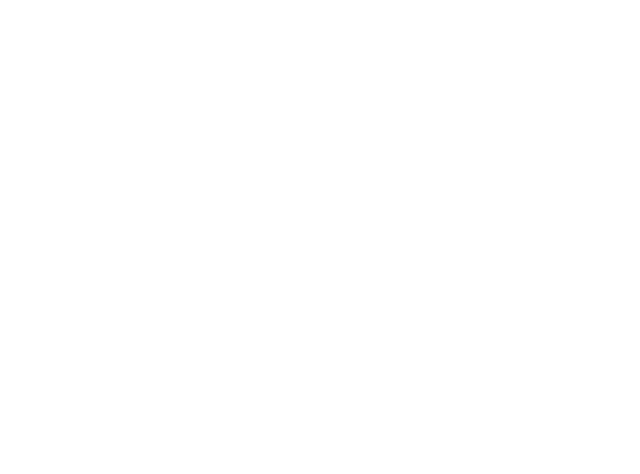
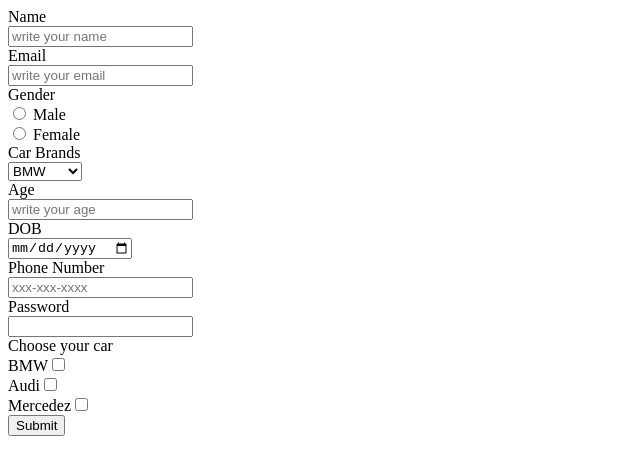
Before and after one commit to acciojob/signup-form-car-ahmadkafil70, a website: page main.html in a window 1280 px wide. Shown: the whole page, without its empty margins (0-640 px from the left). Drawn offline with Linux system fonts and the light colour scheme.

Commit message:
created a submission

```diff
--- a/main.html
+++ b/main.html
@@ -8,6 +8,58 @@
 
 <body>
 	<!-- the entire body must be written by student -->
+	<form method="post" action="file.js" name="form" id="form">
+<div>
+	<label for="name">Name</label><br>
+	<input type="text" name="name" id="name" placeholder="write your name" required>
+</div>
+<div>
+	<label for="email">Email<label><br>
+		<input type="email" name="email" id="email" placeholder="write your email" required>
+	</div>
+<div>
+	<label for="gender">Gender</label><br>
+	<input type="radio" value="male" name="gender"> Male <br>
+	<input type="radio" value="Female" name="gender"> Female
+</div>
+<div>
+	<label for="items">Car Brands</label><br>
+	<select name="topics" name="items" id="items" placeholder="Please choose an option" required >
+		<option value="BMW">BMW</option>
+		<option value="Audi">Audi</option>
+		<option value="Mercedez">Mercede</option>
+	</select>
+</div>
+<div>
+	<label for="age">Age<label><br>
+		<input type="number" name="age" id="age" placeholder="write your age" required>
+</div>
+		<div>
+			<lable for="dob">DOB</lable><br>
+			<input type="date" name="dob" id="dob" required>
+		</div>
+		<div>
+			<label for="PhoneNo">Phone Number</label><br>
+			<input type="tel" name="PhoneNo" id="PhoneNo" placeholder="xxx-xxx-xxxx" >
+		</div>
+		<div>
+			<label for="password">Password<label><br>
+				<input type="password" name="password" id="password" required>
+		</div>
+				<div>
+					<label for="cars">Choose your car </label><br>
+					BMW<input type="checkbox" name="cars" id="cars" value="BMW"><br>
+					Audi<input type="checkbox" name="cars" id="cars" value="Audi"><br>
+					Mercedez<input type="checkbox" name="cars" id="cars" value="Mersedez"><br>
+				</div>
+				<div>
+					<button>Submit</button>
+				</div>
+
+
+
+
+	</form>
     <script type="text/javascript" src="./script.js">
 </script>
 
```
